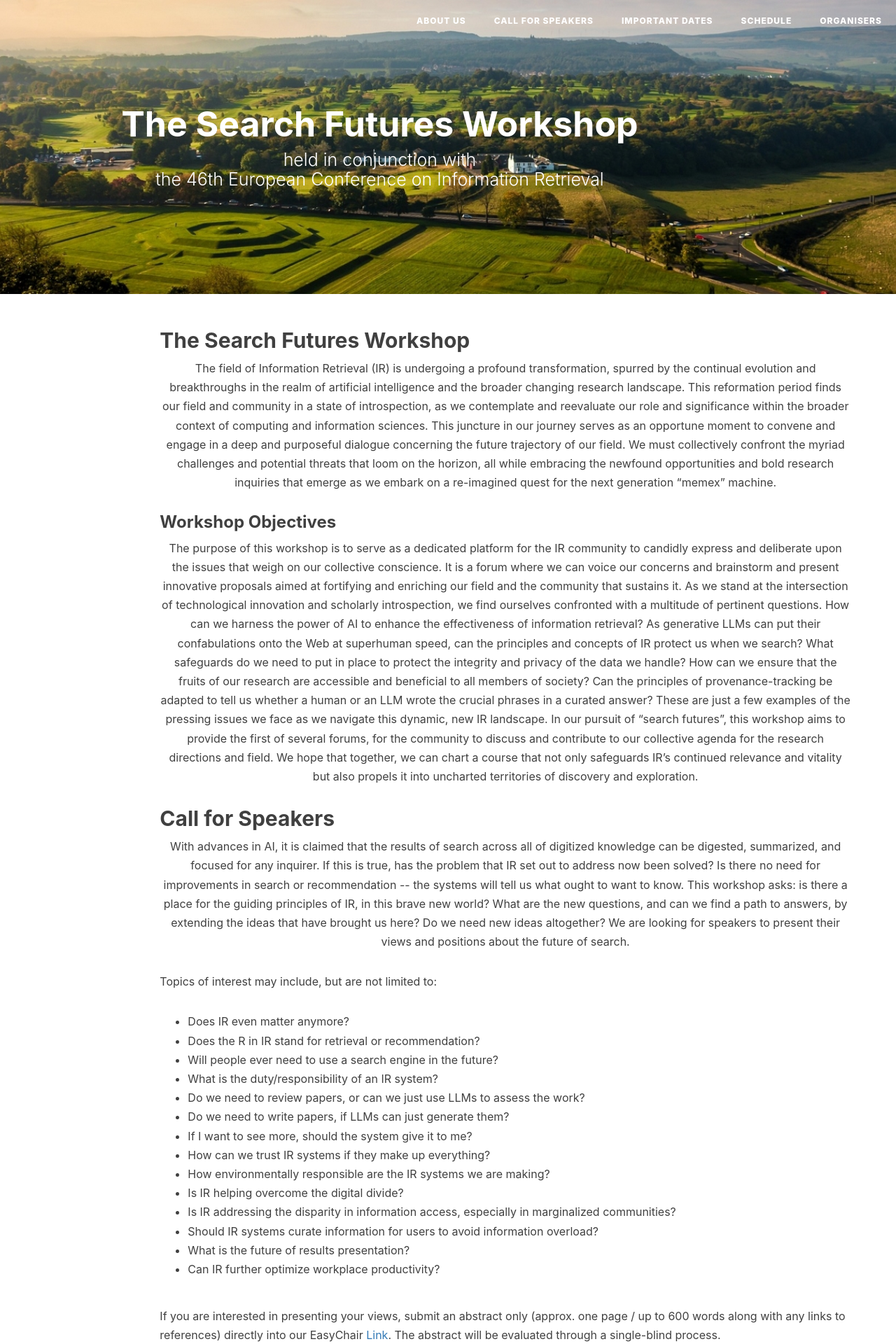
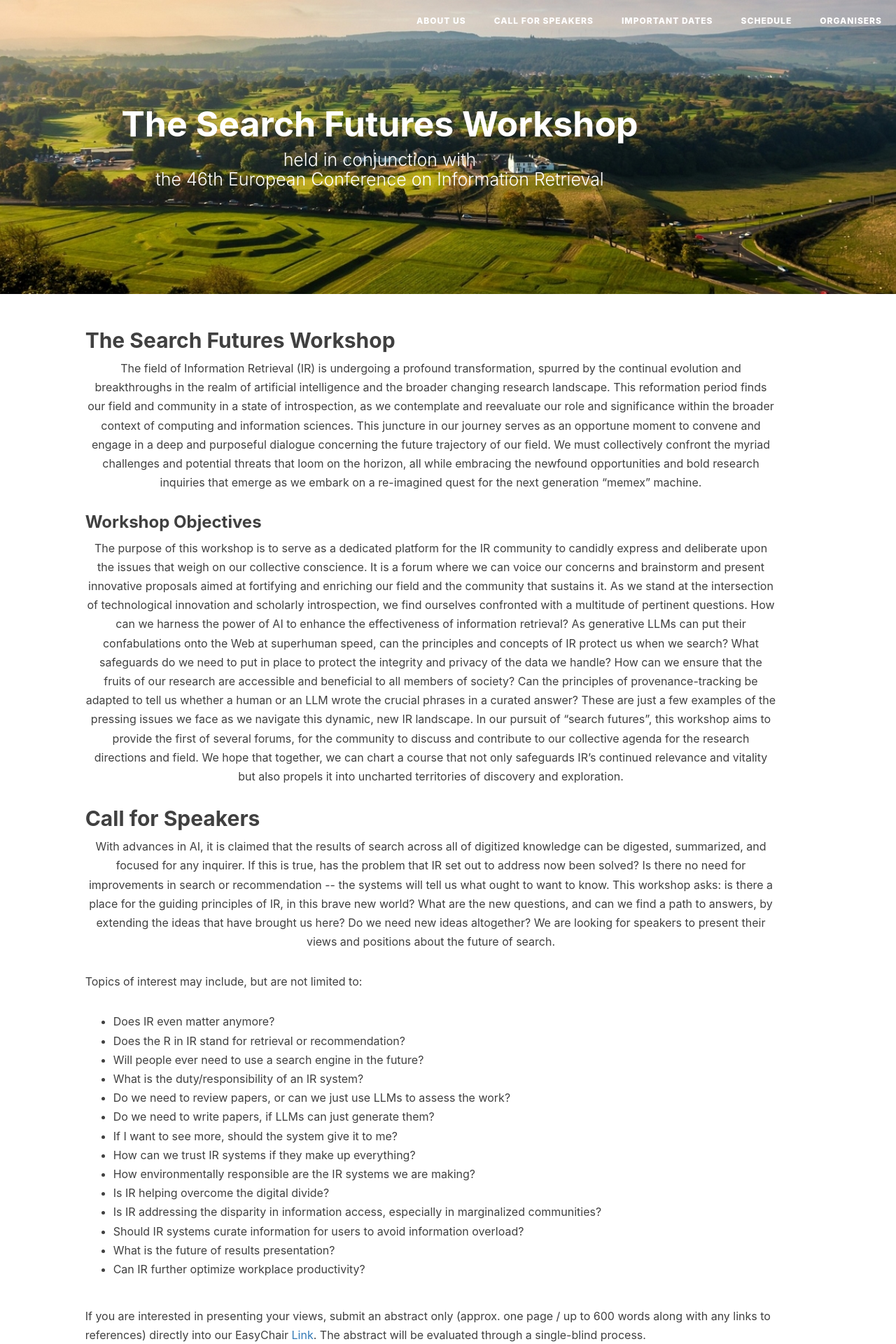
Before and after one commit to SearchFutures/SearchFutures.github.io, a Jekyll site: the page built from index.md, in a window 1280 px wide. Shown: the top 1920 px of the page at 70% size. Built offline with Jekyll 4.4.1, drawn with Linux system fonts in a browser that asks for light colours; nearby versions of some CDN libraries; our own code applies the rules of GitHub Pages for plain Markdown files.

Commit message:
Update page.html

```diff
--- a/_layouts/page.html
+++ b/_layouts/page.html
@@ -23,7 +23,7 @@ layout: default
         {% if site.sidebar == false %}
 <!-- NO SIDEBAR -->
     <!-- Post Container -->
-            <div class="col-lg-10 col-lg-offset-2 col-md-8 col-md-offset-1 post-container">
+            <div class="col-lg-10 col-lg-offset-1 col-md-8 col-md-offset-1 post-container">
                 {{ content }}
             </div>
     <!-- Sidebar Container -->
```
